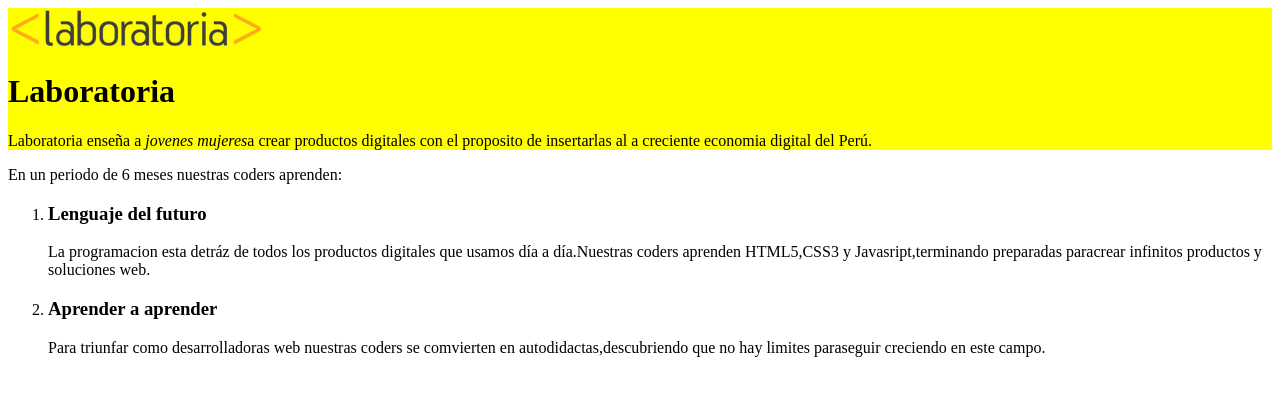
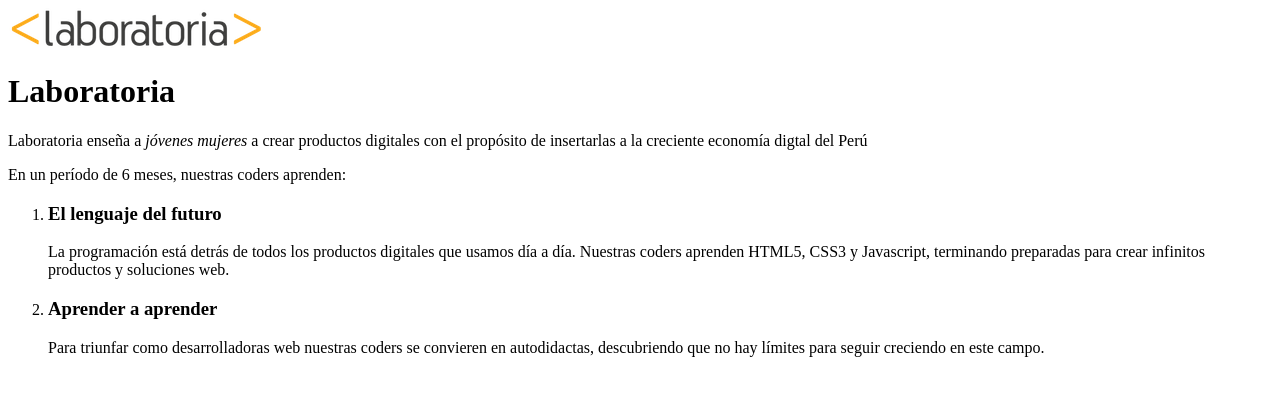
Before and after one commit to helendqg/cajas, a plain HTML site: page index.html in a window 1280 px wide. Drawn offline with Linux system fonts and the light colour scheme.

Commit message:
areglando detalles

```diff
--- a/index.html
+++ b/index.html
@@ -5,20 +5,20 @@
 	<title>haciendo cajas</title>
 </head>
 <body>
-	<div style="background:yellow;">
-		<img class= "logo" src="logo.png">
+	<div>
+		<img src="logo.png">
 		<h1>Laboratoria</h1>
-		<p class="descripcion">Laboratoria enseña a <em>jovenes mujeres</em>a crear productos digitales con el proposito de insertarlas al a creciente economia digital del Perú.</p>
+		<p>Laboratoria enseña a <em>jóvenes mujeres</em> a crear productos digitales con el propósito de insertarlas a la creciente economía digtal del Perú</p>
 	</div>
-	<p>En un periodo de 6 meses nuestras coders aprenden:</p>
+	<p>En un período de 6 meses, nuestras coders aprenden:</p>
 	<ol>
 		<li>
-			<h3>Lenguaje del futuro</h3>
-			<p>La programacion esta detráz de todos los productos digitales que usamos día a día.Nuestras coders aprenden HTML5,CSS3 y Javasript,terminando preparadas paracrear infinitos productos y soluciones web.</p>
+			<h3>El lenguaje del futuro</h3>
+			<p>La programación está detrás de todos los productos digitales que usamos día a día. Nuestras coders aprenden HTML5, CSS3 y Javascript, terminando preparadas para crear infinitos productos y soluciones web.</p>
 		</li>
 		<li>
 			<h3>Aprender a aprender</h3>
-			<p>Para triunfar como desarrolladoras web nuestras coders se comvierten en autodidactas,descubriendo que no hay limites paraseguir creciendo en este campo.</p>
+			<p>Para triunfar como desarrolladoras web nuestras coders se convieren en autodidactas, descubriendo que no hay límites para seguir creciendo en este campo.</p>
 		</li>
 	</ol>
 </body>
```
Also changed, not shown: 2 other files.
